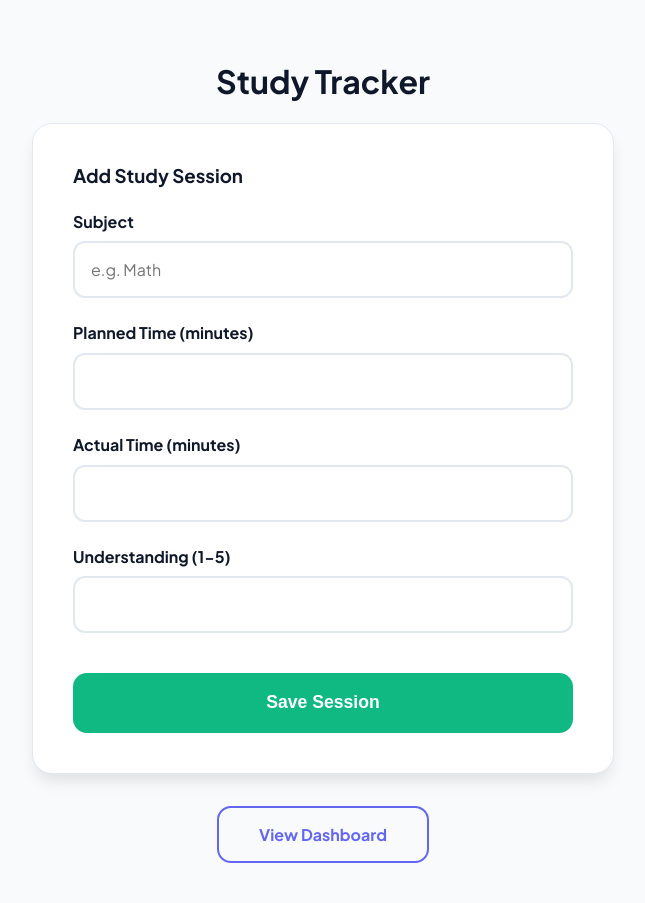
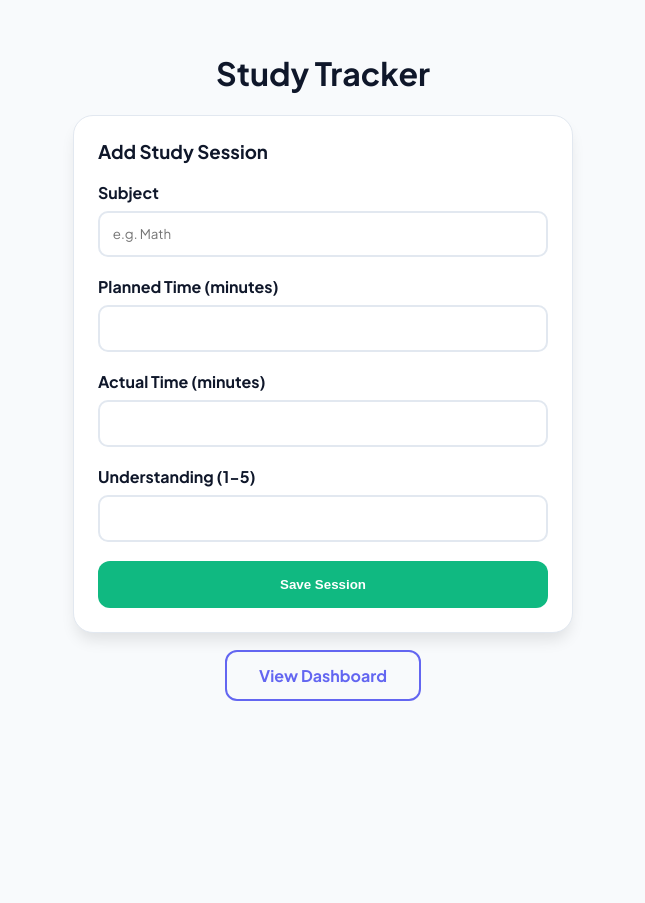
Before and after one commit to AbinAcharya/StudyApp, a Flask app: page / in a window 1280 px wide. Shown: the whole page, without its empty margins (317-962 px from the left). After the commit the page ends 701 px from the top, so only its background shows below. Run offline with Flask 3, Linux system fonts and the light colour scheme.

Commit message:
still need some changes

```diff
--- a/app.py
+++ b/app.py
@@ -46,7 +46,8 @@ def index():
 def dashboard():
     conn = sqlite3.connect("database.db")
     cursor = conn.cursor()
-    cursor.execute("SELECT id, date, subject, planned_time, actual_time, understanding FROM study_logs ORDER BY id DESC")
+
+    cursor.execute("SELECT id, date, subject, planned_time, actual_time, understanding FROM study_logs ORDER BY id ASC")
     logs = cursor.fetchall()
 
     today = date.today()
@@ -54,14 +55,13 @@ def dashboard():
     cursor.execute("SELECT DISTINCT date FROM study_logs WHERE date >= ?", (start_week,))
     study_days = cursor.fetchall()
     days_count = len(study_days)
-    consistency = int((days_count / 7) * 100)
+
     goal_hours, progress_hours, goal_percentage = get_weekly_goal_progress()
     conn.close()
 
     current_streak, longest_streak = get_streaks()
     efficiency = get_efficiency()
     subject, avg_understanding, recommendation = get_recommendation()
-    improvement, improvement_message = get_weekly_improvement()
 
     try:
         generate_subject_graph()
--- a/static/style.css
+++ b/static/style.css
@@ -17,89 +17,117 @@ body {
     color: var(--text-main);
     font-family: 'Plus Jakarta Sans', sans-serif;
     margin: 0;
-    padding: 2.5rem;
+    padding: 2rem;
 }
 
-.container { max-width: 1100px; margin: 0 auto; }
+.container { max-width: 1200px; margin: 0 auto; }
 
-/* The Original Vertical Card Layout */
+/* Dashboard Grids */
+.dashboard-grid {
+    display: grid;
+    grid-template-columns: repeat(auto-fit, minmax(280px, 1fr));
+    gap: 1.5rem;
+    margin-bottom: 2rem;
+}
+
+.chart-grid {
+    display: grid;
+    grid-template-columns: 1.5fr 1fr;
+    gap: 1.5rem;
+    margin-bottom: 2rem;
+}
+
+/* Card Styling */
 .card {
     background: var(--card-bg);
-    padding: 2.5rem; /* Slightly more padding for that airy feel */
+    padding: 1.5rem;
     border-radius: var(--radius);
     box-shadow: var(--shadow);
     border: 1px solid #e2e8f0;
-    transition: all 0.4s cubic-bezier(0.34, 1.56, 0.64, 1);
-    margin-bottom: 1.5rem;
+    transition: transform 0.3s ease;
 }
 
-/* Form Styling - Vertical Stack */
-.form-group {
-    margin-bottom: 1.5rem;
+.card:hover { transform: translateY(-5px); }
+
+.stat-label { color: var(--text-muted); font-size: 0.9rem; font-weight: 700; text-transform: uppercase; }
+.stat-value { font-size: 2rem; font-weight: 800; color: var(--primary); }
+
+/* Recommendation Box */
+.rec-text { font-size: 1.1rem; font-weight: 600; line-height: 1.6; color: var(--text-main); margin-top: 10px; }
+
+/* Heatmap Container - Updated for horizontal flow */
+.heatmap-container {
     display: flex;
-    flex-direction: column; /* This keeps labels above inputs */
-    text-align: left;
+    flex-wrap: wrap; /* Allows boxes to move to the next line after 7 boxes */
+    gap: 10px;
+    padding: 15px;
+    max-width: 350px; /* Adjust this so exactly 7 boxes fit per row */
+    margin: 0 auto;
 }
 
-.form-group label {
-    margin-bottom: 0.6rem;
-    font-weight: 700;
-    color: var(--text-main);
+/* Individual Box Styling */
+.heatmap-day {
+    width: 30px;
+    height: 30px;
+    border-radius: 8px; /* Slightly rounder look */
+    border: 2px solid; /* Defined border */
+    transition: all 0.2s ease;
 }
 
-input {
-    padding: 1rem;
-    border: 2px solid #e2e8f0;
-    border-radius: 12px;
-    width: 100%;
-    box-sizing: border-box; /* Critical for keeping inputs inside the card */
-    font-size: 1rem;
-    font-family: inherit;
-    transition: border-color 0.3s;
+/* Colors with borders matching the intent */
+.upcoming {
+    background-color: #ffffff;
+    border-color: #e2e8f0;
 }
 
-input:focus {
-    outline: none;
-    border-color: var(--primary);
+.none {
+    background-color: #fee2e2;
+    border-color: #f87171;
 }
 
-/* Button Styling */
-.btn-save {
-    width: 100%;
-    padding: 1.2rem;
-    background-color: var(--success);
-    color: white;
-    border: none;
-    border-radius: 14px;
-    font-weight: 800;
-    font-size: 1.1rem;
-    cursor: pointer;
-    transition: all 0.3s ease;
-    margin-top: 1rem;
+.partial {
+    background-color: #fef08a;
+    border-color: #facc15;
 }
 
-.btn-save:hover {
-    transform: translateY(-3px);
-    box-shadow: 0 10px 20px rgba(16, 185, 129, 0.2);
-    filter: brightness(1.05);
+.full {
+    background-color: #dcfce7;
+    border-color: #4ade80;
 }
 
-.btn-back {
-    display: inline-block;
-    padding: 1rem 2.5rem;
-    border-radius: 14px;
-    font-weight: 700;
-    text-decoration: none;
-    transition: 0.3s;
+.heatmap-day:hover {
+    transform: translateY(-3px);
+    filter: brightness(0.95);
 }
 
-/* Alert/Success Message */
-.alert.success {
-    background: var(--success);
-    color: white;
-    padding: 1rem;
-    border-radius: 12px;
-    text-align: center;
-    margin-bottom: 2rem;
-    font-weight: 700;
+
+/* Goal Met Animation */
+.goal-met {
+    border: 2px solid var(--success) !important;
+    background: linear-gradient(to bottom right, #ffffff, #f0fff4);
+    animation: pulse-glow 2s infinite;
 }
+
+@keyframes pulse-glow {
+    0% { box-shadow: 0 0 0 0px rgba(16, 185, 129, 0.4); }
+    70% { box-shadow: 0 0 0 12px rgba(16, 185, 129, 0); }
+    100% { box-shadow: 0 0 0 0px rgba(16, 185, 129, 0); }
+}
+
+/* Form Styling (Vertical) */
+.form-group { margin-bottom: 1.2rem; display: flex; flex-direction: column; }
+.form-group label { margin-bottom: 0.5rem; font-weight: 700; }
+input { padding: 0.8rem; border: 2px solid #e2e8f0; border-radius: 10px; font-family: inherit; }
+
+/* Buttons */
+.btn-save { background: var(--success); color: white; border: none; padding: 1rem; border-radius: 12px; font-weight: 800; cursor: pointer; width: 100%; }
+.btn-clear { background: #ef4444; color: white; border: none; padding: 0.8rem 1.5rem; border-radius: 10px; font-weight: 700; cursor: pointer; }
+.btn-delete { background: #fee2e2; color: #ef4444; border: none; padding: 4px 8px; border-radius: 4px; cursor: pointer; }
+
+/* Table */
+.table-container { background: white; border-radius: var(--radius); overflow: hidden; border: 1px solid #e2e8f0; }
+table { width: 100%; border-collapse: collapse; }
+th { background: #f8fafc; padding: 1rem; text-align: left; }
+td { padding: 1rem; border-top: 1px solid #f1f5f9; }
+
+@media (max-width: 900px) { .chart-grid { grid-template-columns: 1fr; } }
--- a/templates/index.html
+++ b/templates/index.html
@@ -9,15 +9,17 @@
         {% with messages = get_flashed_messages() %}
           {% if messages %}
             {% for message in messages %}
-          <div class="alert success">{{ message }}</div>
+              <div style="background: var(--success); color: white; padding: 1rem; border-radius: 12px; text-align: center; margin-bottom: 2rem; font-weight: 700;">
+                {{ message }}
+              </div>
             {% endfor %}
           {% endif %}
         {% endwith %}
 
         <h1 style="text-align: center;">Study Tracker</h1>
 
-    <div class="card" style="max-width: 500px; margin: 0 auto;">
-        <h3 style="margin-top: 0; margin-bottom: 1.5rem;">Add Study Session</h3>
+        <div class="card" style="max-width: 450px; margin: 0 auto;">
+            <h3 style="margin-top: 0;">Add Study Session</h3>
             <form action="/" method="POST">
                 <div class="form-group">
                     <label>Subject</label>
@@ -40,7 +42,7 @@
         </div>
 
         <div style="text-align: center; margin-top: 2rem;">
-        <a href="/dashboard" class="btn-back" style="background: transparent; color: var(--primary) !important; border: 2px solid var(--primary);">View Dashboard</a>
+            <a href="/dashboard" style="text-decoration: none; color: var(--primary); font-weight: 700; border: 2px solid var(--primary); padding: 0.8rem 2rem; border-radius: 12px;">View Dashboard</a>
         </div>
     </div>
 </body>
```
Also changed, not shown: logic/heatmap.py (+21 -11 lines), templates/dashboard.html (+15 -11 lines), database.db, static/study_graph.png. Lines whose indentation alone changed are shown as unchanged.
